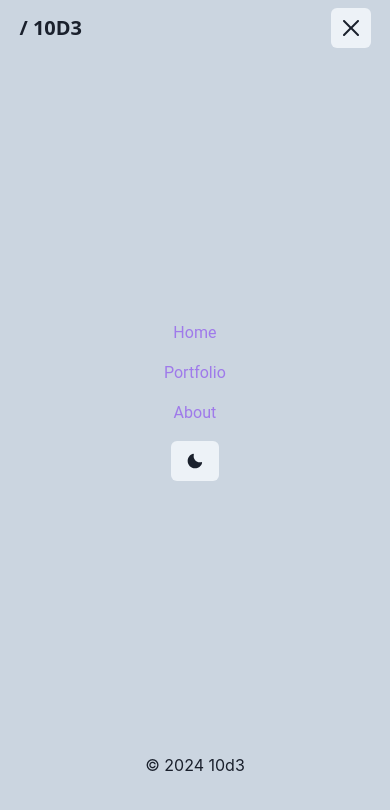
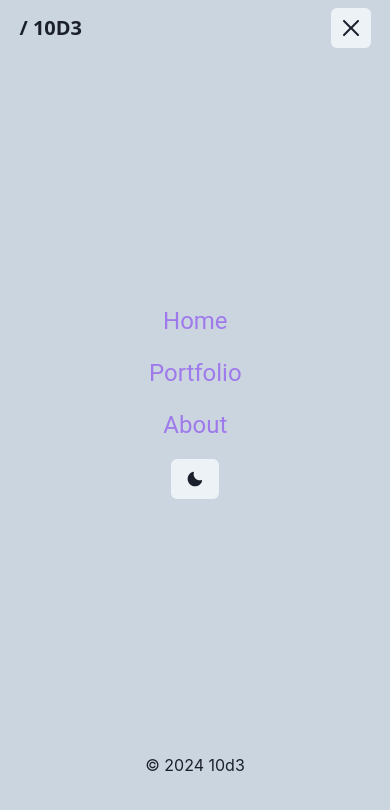
Before and after one commit to 10d3/portfoliofinal, a React (Vite) app: page / in a window 390 px wide. Both pictures are taken after a click on the button 350 px from the left and 28 px from the top of the page. Shown: the top 810 px of the page. Built offline with nearby package versions, Linux system fonts and the light colour scheme.

Commit message:
changing fontsize on mobile mode

```diff
--- a/src/components/navbar/Navbar.jsx
+++ b/src/components/navbar/Navbar.jsx
@@ -134,7 +134,7 @@ export default function Navbar() {
             display="flex"
             alignItems="center"
             justifyContent="center"
-            fontSize="md"
+            fontSize={{base:"2xl",md:"md"}}
             // fontWeight="bold"
             fontFamily={"Roboto"}
             cursor={"pointer"}
```
